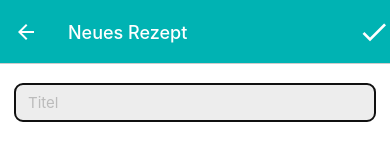
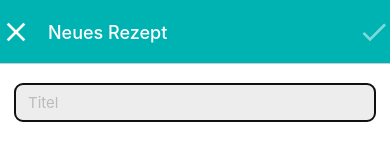
Before and after one commit to marrywal/hungryList, a React Native app: screen /ModalNewRecipe in a window 390 px wide. Shown: the top 143 px of the page. Built offline with nearby package versions, Linux system fonts and the light colour scheme; what expo-linking would draw is missing.

Commit message:
refactor button logic

```diff
--- a/src/navigation/index.tsx
+++ b/src/navigation/index.tsx
@@ -86,20 +86,7 @@ function RootNavigator() {
       <Stack.Group screenOptions={{ presentation: 'modal' }}>
         <Stack.Screen name="ModalNewRecipe" component={ModalNewRecipe}
           options={({ navigation }) => ({
-            title: 'Neues Rezept',
-            headerRight: () => (
-              <Pressable
-                onPress={() => navigation.navigate('Recipes')}
-                style={({ pressed }) => ({
-                  opacity: pressed ? 0.5 : 1,
-                })}>
-                <MaterialIcons
-                  name="check"
-                  size={32}
-                  color={Colors[colorScheme].textOnTint}
-                />
-              </Pressable>
-            ),
+            title: 'Neues Rezept'
           })}
         />
       </Stack.Group>
--- a/src/screens/ModalNewRecipe.tsx
+++ b/src/screens/ModalNewRecipe.tsx
@@ -1,4 +1,4 @@
-import { useState } from 'react';
+import { useEffect, useState } from 'react';
 import { Keyboard, KeyboardAvoidingView, Platform, Pressable, ScrollView, StyleProp, StyleSheet, TextInput, TouchableWithoutFeedback, ViewStyle } from 'react-native';
 import AsyncStorage from '@react-native-async-storage/async-storage';
 import { StyledButtonGroup, StyledTextInput, Text, View } from '../components/Themed';
@@ -9,8 +9,9 @@ import React from 'react';
 import { _Category, _Ingredients, _PrepSteps, _Recipe, _RecipeList } from '../constants/interfaces';
 import { useHeaderHeight } from '@react-navigation/elements';
 import { StyledSwipeable } from '../components/StyledSwipeable';
+import { useNavigation } from '@react-navigation/native'
 
-export default function ModalNewRecipe({ navigation }: {navigation: any}) {
+export default function ModalNewRecipe({ navigation }: { navigation: any }) {
   const [selectedIndex, setSelectedIndex] = useState(1);
   const [allIngredients, setAllIngedients] = useState<_Ingredients[]>([]);
   const [allPrepSteps, setAllPrepSteps] = useState<_PrepSteps[]>([]);
@@ -24,8 +25,36 @@ export default function ModalNewRecipe({ navigation }: {navigation: any}) {
   });
   const scheme = useColorScheme();
   const headerHeight = useHeaderHeight();
+  const nav = useNavigation();
 
   // const refDuration = React.useRef<TextInput | null>(null);
+
+  useEffect(() => {
+    nav.setOptions({
+      headerRight: () => <Pressable
+        onPress={saveNewItem}
+        style={({ pressed }) => ({
+          opacity: pressed || newRecipe.title === '' ? 0.5 : 1,
+        })}>
+        <MaterialIcons
+          name="check"
+          size={32}
+          color={Colors[scheme].textOnTint}
+        />
+      </Pressable>,
+      headerLeft: () => <Pressable
+      onPress={() => navigation.navigate('Recipes')}
+      style={({ pressed }) => ({
+        opacity: pressed ? 0.5 : 1,
+      })}>
+      <MaterialIcons
+        name="close"
+        size={32}
+        color={Colors[scheme].textOnTint}
+      />
+    </Pressable>,
+    });
+  });
 
   const styles = StyleSheet.create({
     input60: {
@@ -204,6 +233,7 @@ export default function ModalNewRecipe({ navigation }: {navigation: any}) {
     AsyncStorage.setItem('@recipeList', JSON.stringify(allItems));
 
     navigation.navigate('Recipes');
+
   }
 
 
--- a/src/screens/Recipes.tsx
+++ b/src/screens/Recipes.tsx
@@ -42,6 +42,8 @@ export default function Recipes({ navigation }: RootTabScreenProps<'Recipes'>) {
   - loadingscreen?
   - createContext
   - https://github.com/Shopify/restyle
+  - new recipe: mark as favorite (wird als erstes angezeigt)
+  - new recipe: save picture?
   */
 
   useEffect(() => {
```
